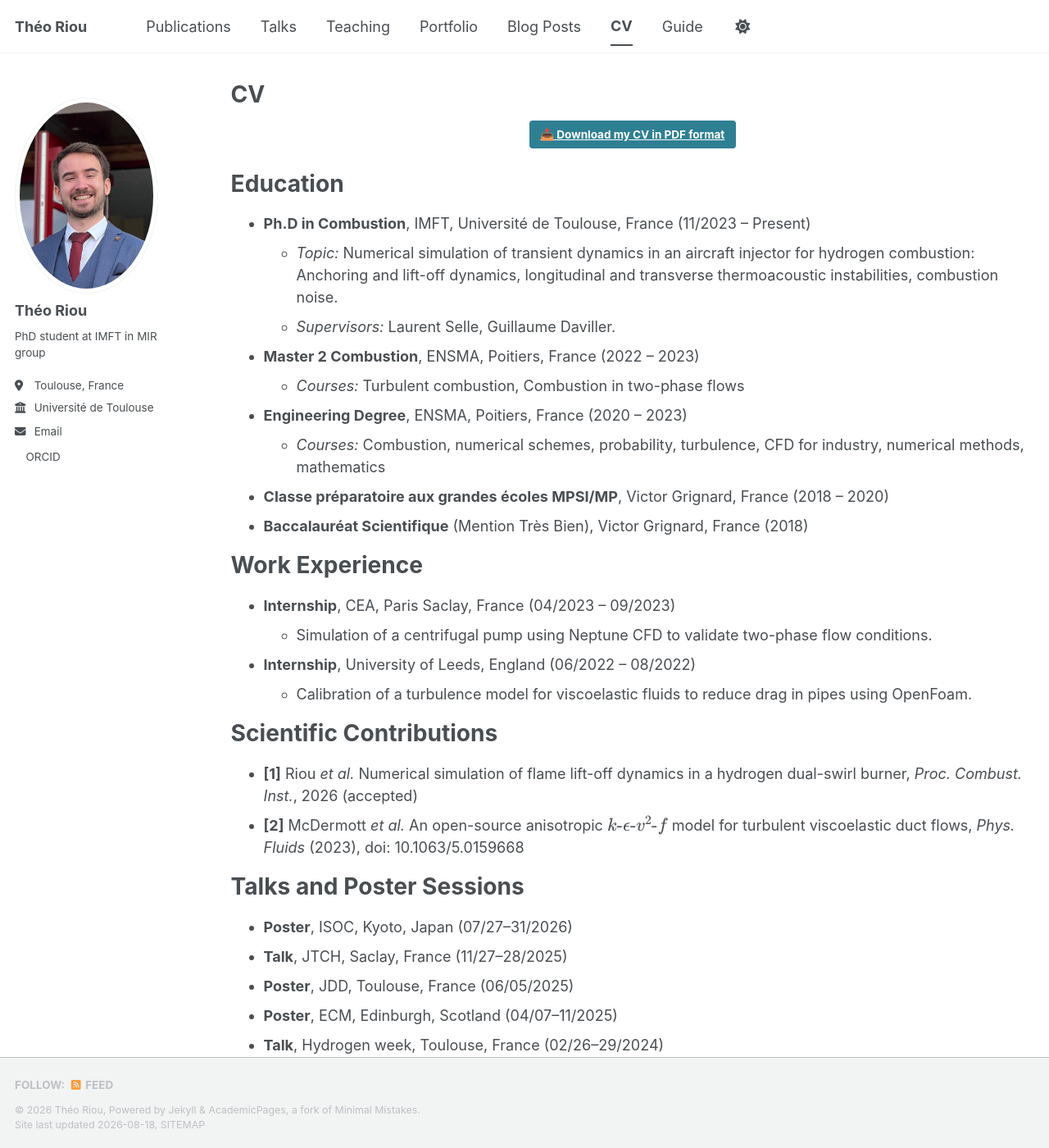
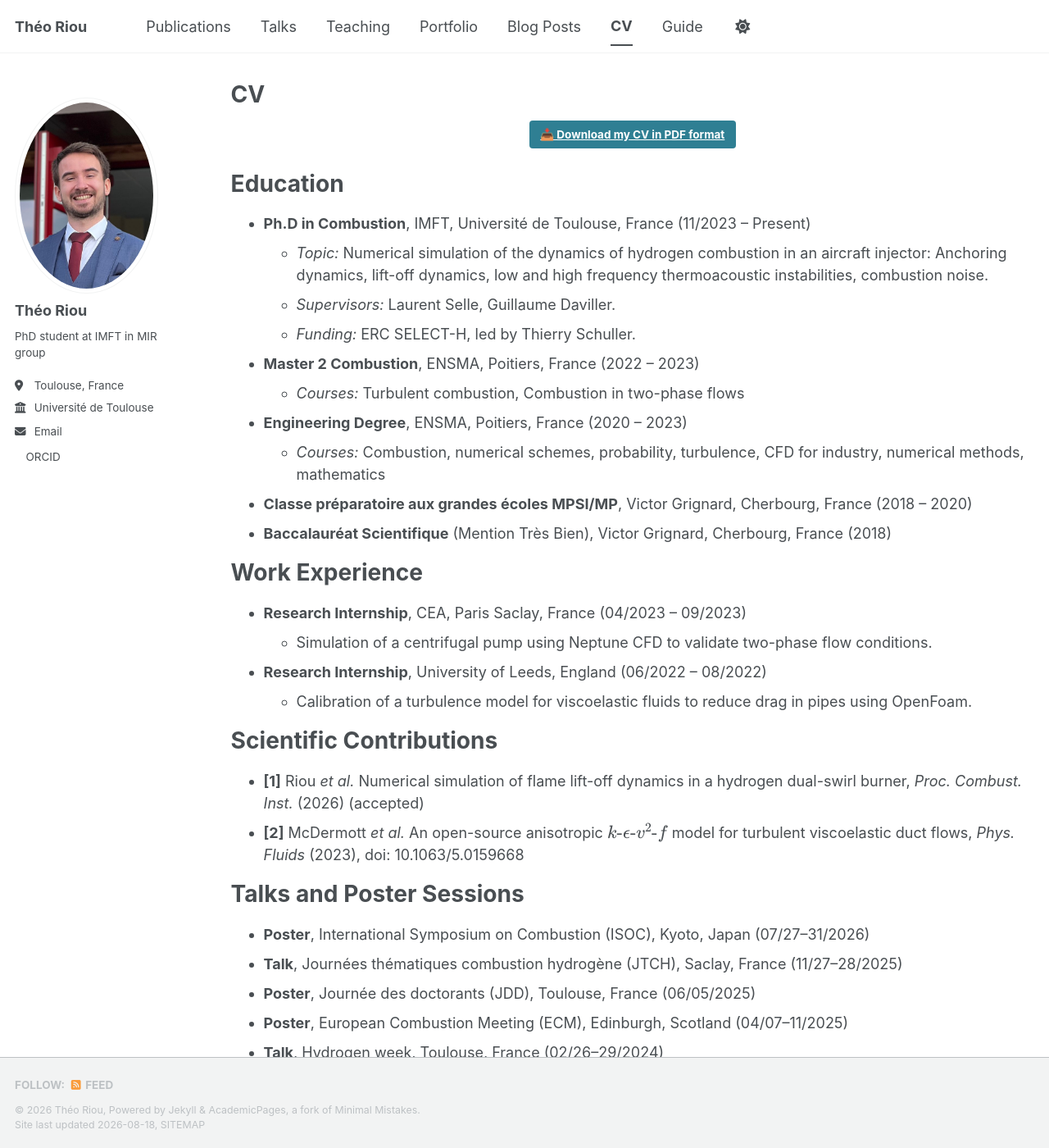
Before and after one commit to thriou/thriou.github.io, a Jekyll site: the page built from _pages/cv.md, in a window 1280 px wide and 1400 px high. Shown: the whole window at 82% size. Built offline with Jekyll 4.4.1, drawn with Linux system fonts in a browser that asks for light colours; formulas are drawn with MathJax 3; a style sheet for code colours, icons or effects is not loaded; some of the changed text lies outside the part shown.

Commit message:
Update cv.md

```diff
--- a/_pages/cv.md
+++ b/_pages/cv.md
@@ -17,44 +17,45 @@ mathjax: true
 Education
 ======
 * **Ph.D in Combustion**, IMFT, Université de Toulouse, France (11/2023 – Present)
-  * *Topic:* Numerical simulation of transient dynamics in an aircraft injector for hydrogen combustion: Anchoring and lift-off dynamics, longitudinal and transverse thermoacoustic instabilities, combustion noise.
+  * *Topic:* Numerical simulation of the dynamics of hydrogen combustion in an aircraft injector: Anchoring dynamics, lift-off dynamics, low and high frequency thermoacoustic instabilities, combustion noise.
   * *Supervisors:* Laurent Selle, Guillaume Daviller.
+  * *Funding:* ERC SELECT-H, led by Thierry Schuller.
 * **Master 2 Combustion**, ENSMA, Poitiers, France (2022 – 2023)
   * *Courses:* Turbulent combustion, Combustion in two-phase flows
 * **Engineering Degree**, ENSMA, Poitiers, France (2020 – 2023)
   * *Courses:* Combustion, numerical schemes, probability, turbulence, CFD for industry, numerical methods, mathematics
-* **Classe préparatoire aux grandes écoles MPSI/MP**, Victor Grignard, France (2018 – 2020)
-* **Baccalauréat Scientifique** (Mention Très Bien), Victor Grignard, France (2018)
+* **Classe préparatoire aux grandes écoles MPSI/MP**, Victor Grignard, Cherbourg, France (2018 – 2020)
+* **Baccalauréat Scientifique** (Mention Très Bien), Victor Grignard, Cherbourg, France (2018)
 
 Work Experience
 ======
-* **Internship**, CEA, Paris Saclay, France (04/2023 – 09/2023)
+* **Research Internship**, CEA, Paris Saclay, France (04/2023 – 09/2023)
   * Simulation of a centrifugal pump using Neptune CFD to validate two-phase flow conditions.
-* **Internship**, University of Leeds, England (06/2022 – 08/2022)
+* **Research Internship**, University of Leeds, England (06/2022 – 08/2022)
   * Calibration of a turbulence model for viscoelastic fluids to reduce drag in pipes using OpenFoam.
 
 Scientific Contributions
 ======
-* **[1]** Riou *et al.* Numerical simulation of flame lift-off dynamics in a hydrogen dual-swirl burner, *Proc. Combust. Inst.*, 2026 (accepted)
+* **[1]** Riou *et al.* Numerical simulation of flame lift-off dynamics in a hydrogen dual-swirl burner, *Proc. Combust. Inst.* (2026) (accepted)
 * **[2]** McDermott *et al.* An open-source anisotropic $k\text{-}\epsilon\text{-}v^2\text{-}f$ model for turbulent viscoelastic duct flows, *Phys. Fluids* (2023), doi: 10.1063/5.0159668
 
 Talks and Poster Sessions
 ======
-* **Poster**, ISOC, Kyoto, Japan (07/27–31/2026)
-* **Talk**, JTCH, Saclay, France (11/27–28/2025)
-* **Poster**, JDD, Toulouse, France (06/05/2025)
-* **Poster**, ECM, Edinburgh, Scotland (04/07–11/2025)
+* **Poster**, International Symposium on Combustion (ISOC), Kyoto, Japan (07/27–31/2026)
+* **Talk**, Journées thématiques combustion hydrogène (JTCH), Saclay, France (11/27–28/2025)
+* **Poster**, Journée des doctorants (JDD), Toulouse, France (06/05/2025)
+* **Poster**, European Combustion Meeting (ECM), Edinburgh, Scotland (04/07–11/2025)
 * **Talk**, Hydrogen week, Toulouse, France (02/26–29/2024)
 
 Grants and Honors
 ======
-* **HPC Allocation (PRACE)**, 2025
+* **HPC Allocation (EuroHPC / PRACE)**, 2025
   * Together with two colleagues, secured a European HPC computing grant based on a proposal (70 million CPU hours).
 
 Responsibilities
 ======
+* **International seminar organisation**, *Hylon Days*, IMFT (2026)
 * **Weekly seminars organisation**, IMFT (2025 – 2026)
-* **International seminar organisation**, *Hylon Days*, IMFT (2026)
 * **International seminar organisation**, *Hydrogen week: towards high pressure experiments and simulations*, IMFT (2024)
 
 Teaching
```
Also changed, not shown: other parts of _pages/cv.md (+1 -1 lines).
